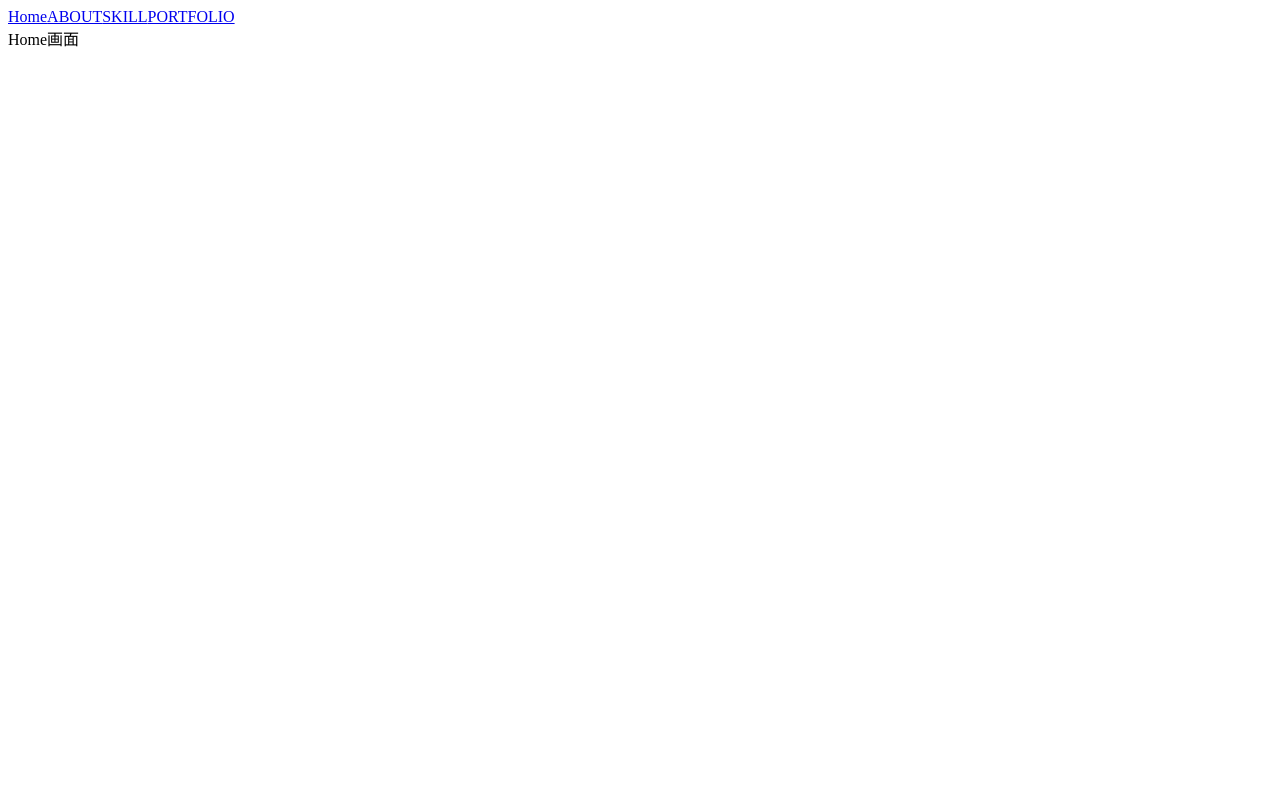
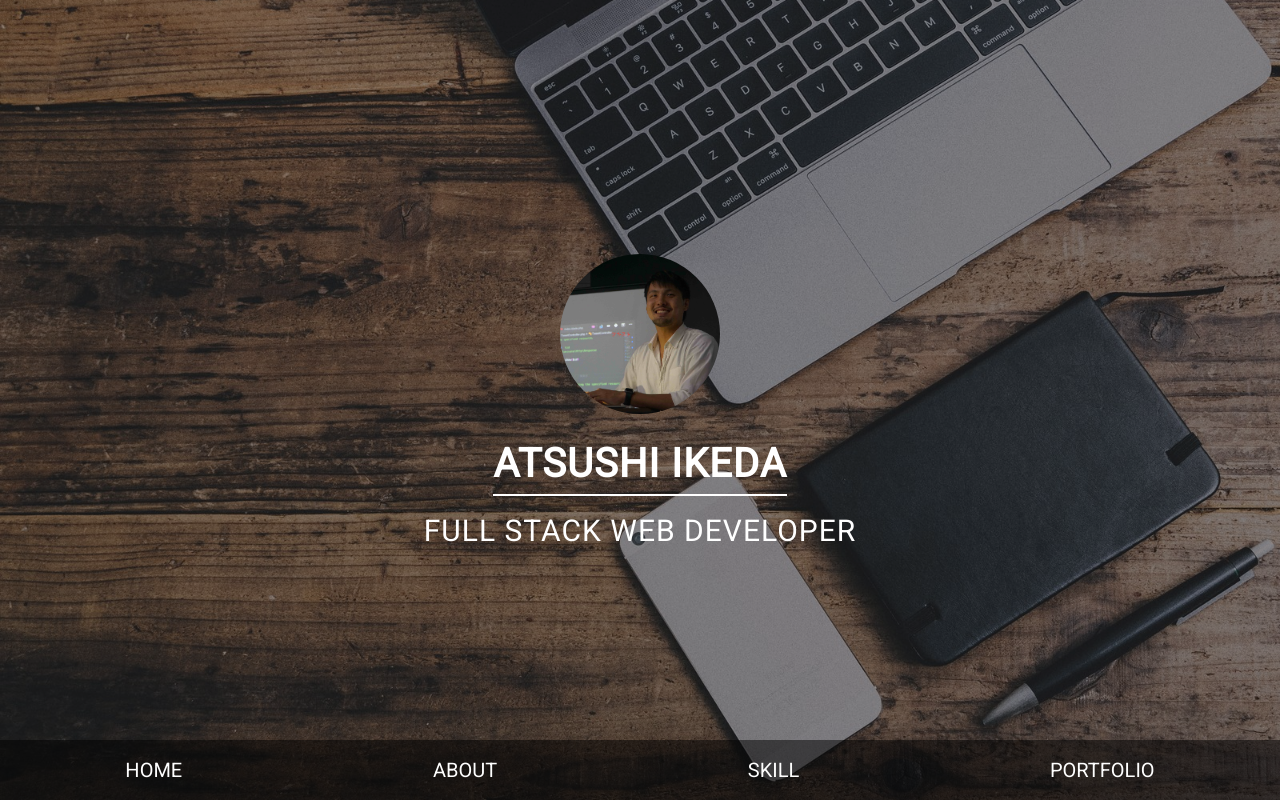
Before and after one commit to Ai0202/portfolio, a Vue app: page / in a window 1280 px wide. Built offline with nearby package versions, Linux system fonts and the light colour scheme; the HTML template or start-up script is replaced by a standard one.

Commit message:
topページ作成

```diff
--- a/public/index.html
+++ b/public/index.html
@@ -5,6 +5,7 @@
     <meta http-equiv="X-UA-Compatible" content="IE=edge">
     <meta name="viewport" content="width=device-width,initial-scale=1.0">
     <link rel="icon" href="<%= BASE_URL %>favicon.ico">
+    <link href="https://fonts.googleapis.com/css?family=Roboto" rel="stylesheet">
     <title>portfolio</title>
   </head>
   <body>
--- a/src/App.vue
+++ b/src/App.vue
@@ -1,19 +1,82 @@
 <template>
   <div id="app">
-    <header>
-      <router-link to="/">Home</router-link>
+    <router-view />
+    <nav>
+      <router-link to="/">HOME</router-link>
       <router-link to="/about">ABOUT</router-link>
       <router-link to="/skill">SKILL</router-link>
       <router-link to="/portfolio">PORTFOLIO</router-link>
-    </header>
-    <router-view />
+    </nav>
   </div>
 </template>
 
+// reset css
 <style lang="scss">
+  /*
+  reset
+*/
+
+html, body, div, span, applet, object, iframe, h1, h2, h3, h4, h5, h6, p, blockquote, pre, a, abbr, acronym, address, big, cite, code, del, dfn, em, img, ins, kbd, q, s, samp, small, strike, strong, sub, sup, tt, var, b, u, i, center, dl, dt, dd, ol, ul, li, fieldset, form, label, legend, table, caption, tbody, tfoot, thead, tr, th, td, article, aside, canvas, details, embed, figure, figcaption, footer, header, hgroup, menu, nav, output, ruby, section, summary, time, mark, audio, video {
+  margin: 0;
+  padding: 0;
+  border: 0;
+  font-size: 100%;
+  font: inherit;
+  vertical-align: baseline; }
+
+/* HTML5 display-role reset for older browsers */
+
+article, aside, details, figcaption, figure, footer, header, hgroup, menu, nav, section {
+  display: block; }
+
+body {
+  line-height: 1; }
+
+ol, ul {
+  list-style: none; }
+
+blockquote, q {
+  quotes: none; }
+
+blockquote {
+  &:before, &:after {
+    content: '';
+    content: none; } }
+
+q {
+  &:before, &:after {
+    content: '';
+    content: none; } }
+
+table {
+  border-collapse: collapse;
+  border-spacing: 0; }
+</style>
+
+<style lang="scss">
+
+  html {
+    font-size: 62.5%;
+    font-family: 'Roboto', sans-serif;
+  }
 
 </style>
 
+
 <style lang="scss" scoped>
-
+  nav {
+    position: fixed;
+    bottom: 0;
+    left: 0;
+    right: 0;
+    display: flex;
+    justify-content: space-around;
+    background-color: rgba(0, 0, 0, .5);
+    font-size: 2rem;
+    line-height: 6rem;
+    a {
+      color: #fff;
+      text-decoration: none;
+    }
+  }
 </style>
--- a/src/views/Home.vue
+++ b/src/views/Home.vue
@@ -1,5 +1,61 @@
 <template>
-  <div>
-    Home画面
-  </div>
+  <section class="home">
+    <div class="profile">
+      <img src="../assets/profile.jpg" alt="profile">
+      <h1>ATSUSHI IKEDA</h1>
+      <h2 class="title">FULL STACK WEB DEVELOPER</h2>
+    </div>
+  </section>
 </template>
+
+<style lang="scss" scoped>
+  $textColor: #fff;
+
+  .home {
+    background: {
+      image: url(../assets/background.jpg);
+      repeat: no-repeat;
+      position: center;
+      size: cover;
+    }
+    position: relative;
+    height: 100vh;
+    display: flex;
+    align-items: center;
+    justify-content: center;
+    color: $textColor;
+    z-index: 0;
+    &:before {
+      content: '';
+      background-color: rgba(0, 0, 0, .4);
+      position: absolute;
+      top: 0;
+      left: 0;
+      right: 0;
+      bottom: 0;
+      z-index: -1;
+    }
+    .profile {
+      display: flex;
+      flex-direction: column;
+      align-items: center;
+      img {
+        height: 16rem;
+        border-radius: 50%;
+        margin-bottom: 3rem;
+      }
+      h1 {
+        font-size: 4rem;
+        font-weight: bold;
+        border-bottom: .2rem solid $textColor;
+        padding-bottom: 1rem;
+        margin-bottom: 2rem;
+        letter-spacing: .1rem;
+      }
+      .title {
+        font-size: 3rem;
+        letter-spacing: .1rem;
+      }
+    }
+  }
+</style>
```
